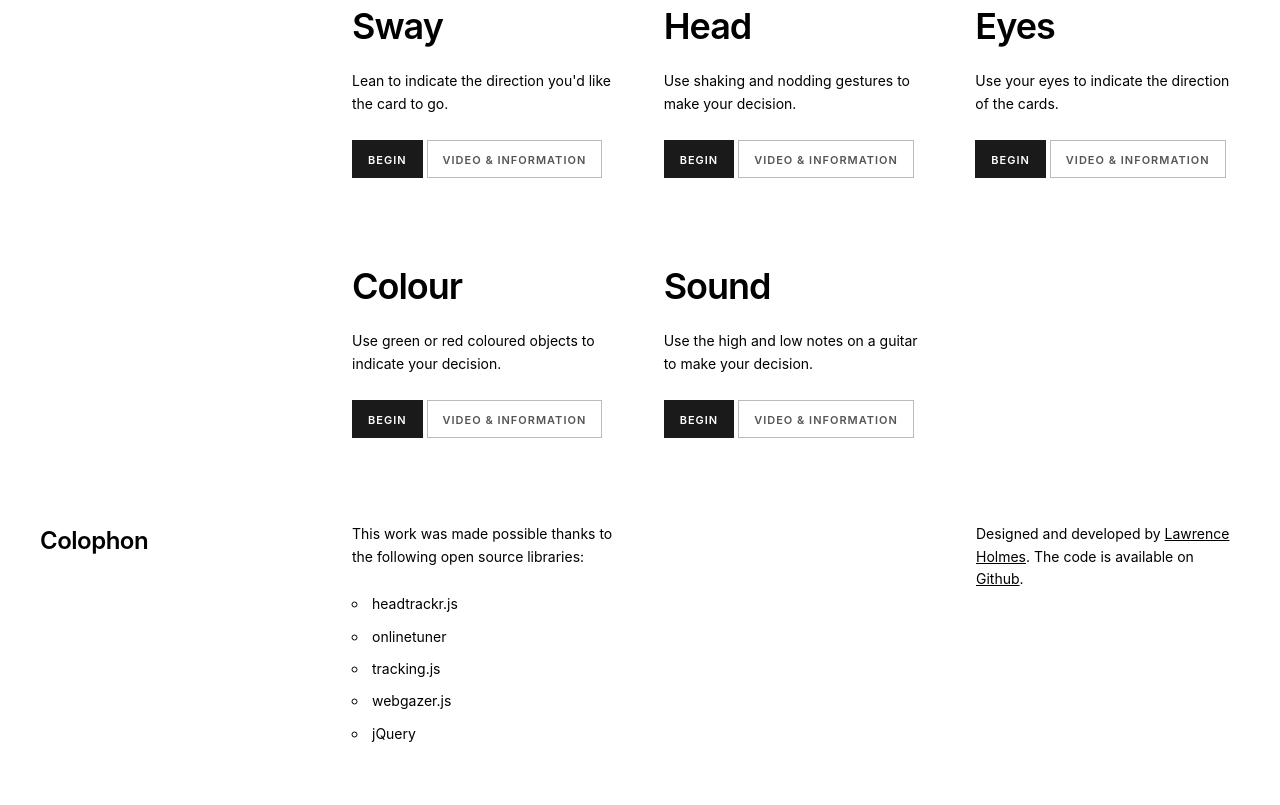
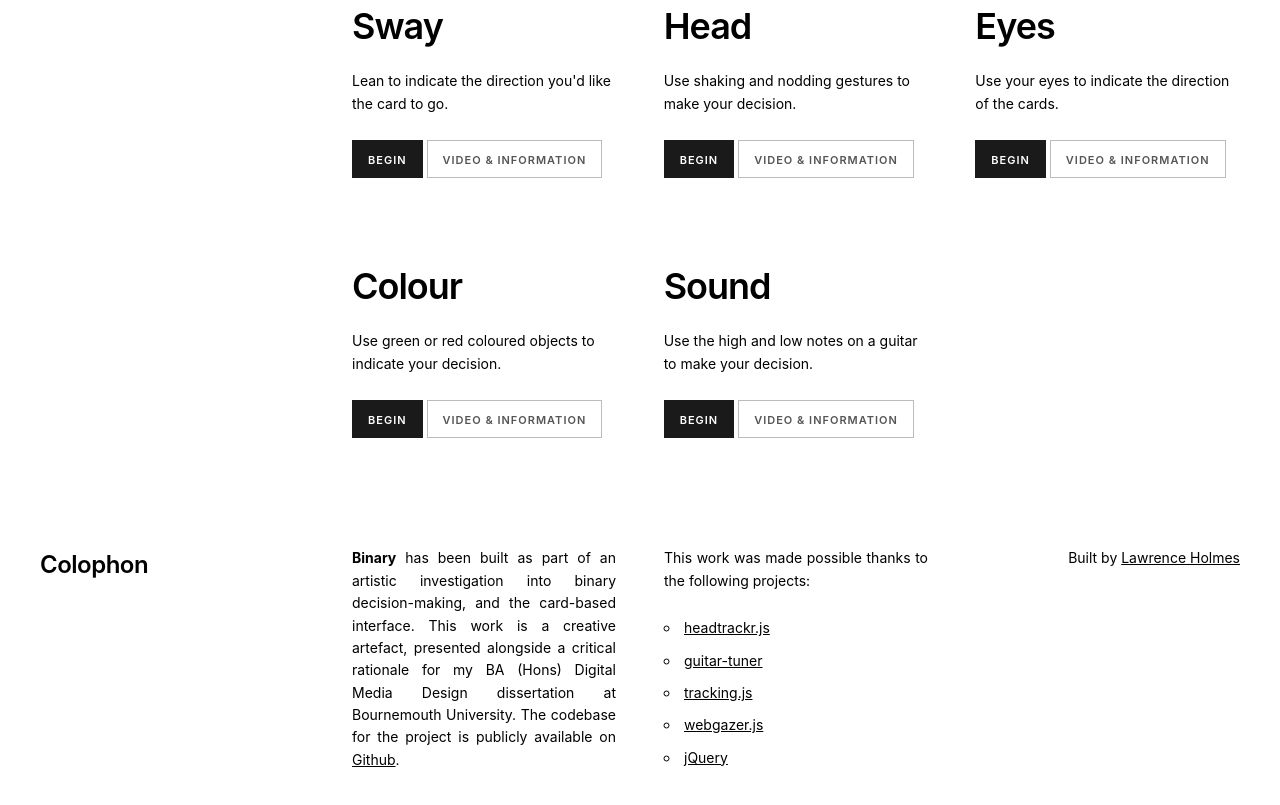
Before and after one commit to lrholmes/binary, a website: page index.html in a window 1280 px wide. Shown: the part 1071-1876 px from the top of the page. Before the commit the page ends 1841 px from the top, so only its background shows below. Drawn offline with nearby package versions, Linux system fonts and the light colour scheme; files that its build step writes are made by us from their sources; files whose address does not match are found by name.

Commit message:
More details and information

```diff
--- a/index.html
+++ b/index.html
@@ -121,23 +121,23 @@
 
     <div class="colophon">
       <h5 class="three columns">Colophon</h5>
+      <p class="three columns">
+        <b>Binary</b> has been built as part of an artistic investigation into binary decision-making, and the card-based interface. This work is a creative artefact, presented alongside a critical rationale for my BA (Hons) Digital Media Design dissertation at Bournemouth University. The codebase for the project is publicly available on <a target="_blank" href="https://github.com/lrholmes/binary">Github</a>.
+      </p>
       <div class="three columns">
         <p>
-          This work was made possible thanks to the following open source libraries:
+          This work was made possible thanks to the following projects:
         </p>
         <ul>
-          <li>headtrackr.js</li>
-          <li>onlinetuner</li>
-          <li>tracking.js</li>
-          <li>webgazer.js</li>
-          <li>jQuery</li>
+          <li><a target="_blank" href="https://github.com/auduno/headtrackr">headtrackr.js</a></li>
+          <li><a target="_blank" href="https://github.com/jbergknoff/guitar-tuner">guitar-tuner</a></li>
+          <li><a target="_blank" href="https://trackingjs.com/">tracking.js</a></li>
+          <li><a target="_blank" href="https://webgazer.cs.brown.edu/">webgazer.js</a></li>
+          <li><a target="_blank" href="https://jquery.com/">jQuery</a></li>
         </ul>
       </div>
-      <p class="three columns">
-
-      </p>
-      <p class="three columns">
-        Designed and developed by <a href="">Lawrence Holmes</a>. The code is available on <a href="">Github</a>.
+      <p class="three columns by">
+        Built by <a target="_blank" href="http://lawrenceholmes.co.uk/">Lawrence Holmes</a>
       </p>
     </div>
   </main>
--- a/js/app.js
+++ b/js/app.js
@@ -32,7 +32,7 @@ var itemData = {
   'sway': {
     title: 'Sway',
     video: 'sway.mp4',
-    desc: 'This interaction allows the user to embody the movement of the card itself, by mimicing the direction they\'d like it to go with the whole body. This interaction employs the concept of \'kinaesthetic correspondence\' as the card will follow the user as they sway in either direction.'
+    desc: 'This interaction allows the user to embody the card itself, by mimicing the direction they\'d like it to go with the whole body. This interaction employs the concept of \'kinaesthetic correspondence\' (Britton et al. 1978) as the card will follow the user as they sway in either direction.'
   },
   'head': {
     title: 'Head',
@@ -52,7 +52,7 @@ var itemData = {
   'sound': {
     title: 'Sound',
     video: 'guitar.mp4',
-    desc: 'This interaction invites users to make their decision using a musical instrument. The frequency of sound is tracked, so in theory any instrument would work, but this has been tested with a guitar. Users can strike the top or bottom note in order to choose. The low frequency note has been associated with the left swipe, in accordance with the ominous connotation that it seems to hold, and because of that the high frequency note indicates a swipe right.'
+    desc: 'This interaction invites users to make their decision using a musical instrument. The frequency of sound is tracked, so in theory any instrument would work, but this has been tested with a guitar. Users can strike the top or bottom note in order to choose, or as in the demonstration video, play full chords. The low frequency note has been associated with the left swipe, in accordance with the ominous connotation that it seems to hold, and because of that the high frequency note indicates a swipe right.'
   },
 };
 
--- a/scss/app.scss
+++ b/scss/app.scss
@@ -85,8 +85,14 @@ header {
   float: none;
 }
 .colophon {
+  text-align: justify;
+  display: inline-block;
+  width: 100%;
   padding-top: 3vh;
   padding-bottom: 12.5vh;
+}
+.by {
+  text-align: right;
 }
 .overview {
   padding-top: 3vh;
@@ -214,7 +220,6 @@ canvas {
   }
   #counter {
     display: block;
-    text-align: center;
   }
   .modal--inner {
     position: absolute;
```
Also changed, not shown: dist/css/app.css, dist/index.html, dist/js/app.js, dist/js/onlinetuner.min.js (deleted).
